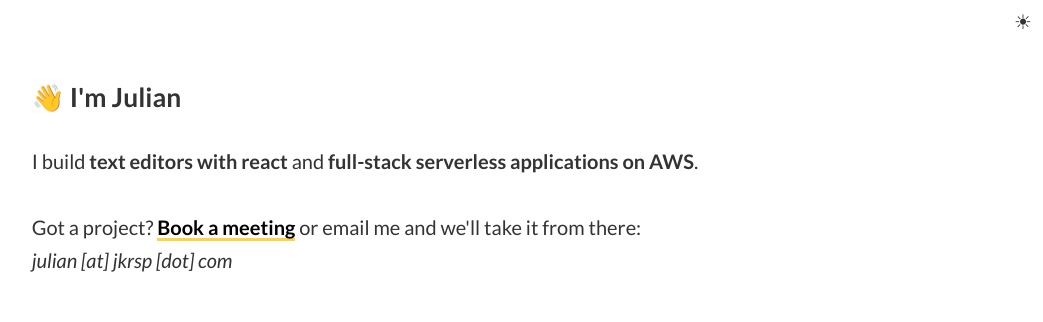
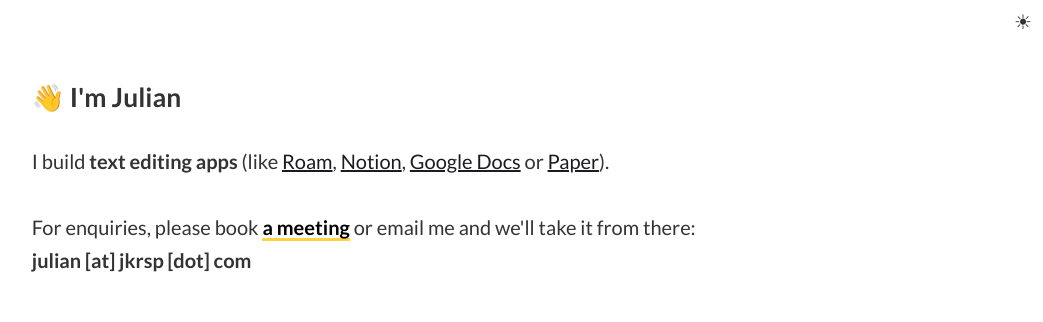
Before and after one commit to juliankrispel/jkrsp, a Gatsby site: page / in a window 1280 px wide. Shown: the top 322 px of the page, 237-1280 px from the left. Built offline with nearby package versions, Linux system fonts and the light colour scheme; Gatsby itself is replaced by a stand-in of ours; some packages are replaced by stand-ins of ours.

Commit message:
update bio

```diff
--- a/src/components/bio.js
+++ b/src/components/bio.js
@@ -46,12 +46,16 @@ const Bio = () => {
     >
       <div>
         <p>
-          I build <strong>text editors with react</strong> and <strong>full-stack serverless applications on AWS</strong>.
+          I build <strong>text editing apps</strong> (like <a target="_blank" href="https://roamresearch.com/">Roam</a>,{' '}
+          <a target="_blank" href="https://www.notion.so/">Notion</a>,{' '}
+          <a target="_blank" href="https://docs.google.com/">Google Docs</a> or{' '}
+          <a target="_blank" href="https://paper.dropbox.com/">Paper</a>).{' '}
         </p>
         <div className="email-action">
           <p>
-            Got a project? <Cta href="https://calendly.com/jkrsp/first-chat">Book a meeting</Cta> or email me and we'll take it from there: <br />
-            <em>julian [at] jkrsp [dot] com</em>
+            For enquiries, please book <Cta href="https://calendly.com/jkrsp/first-chat">a meeting</Cta> or email me and we'll take it from there:
+            <br />
+            <strong>julian [at] jkrsp [dot] com</strong>
           </p>
         </div>
       </div>
```
